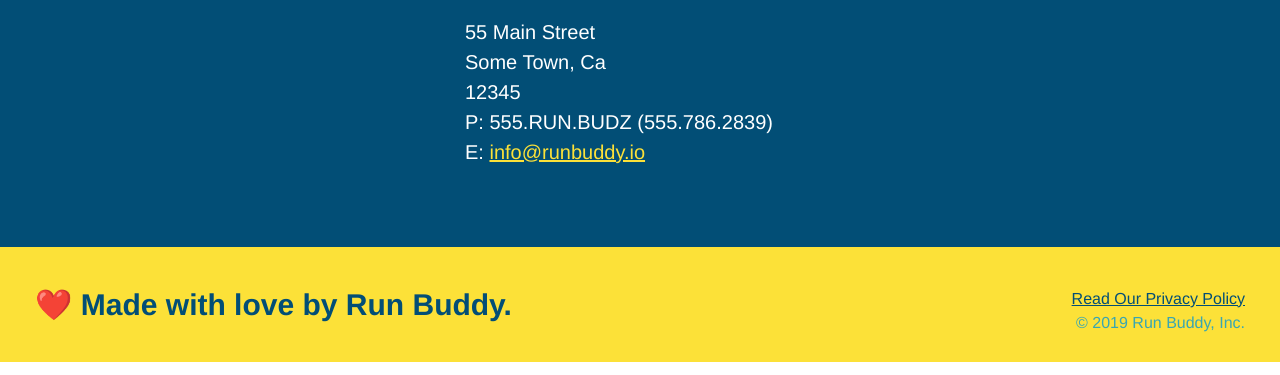
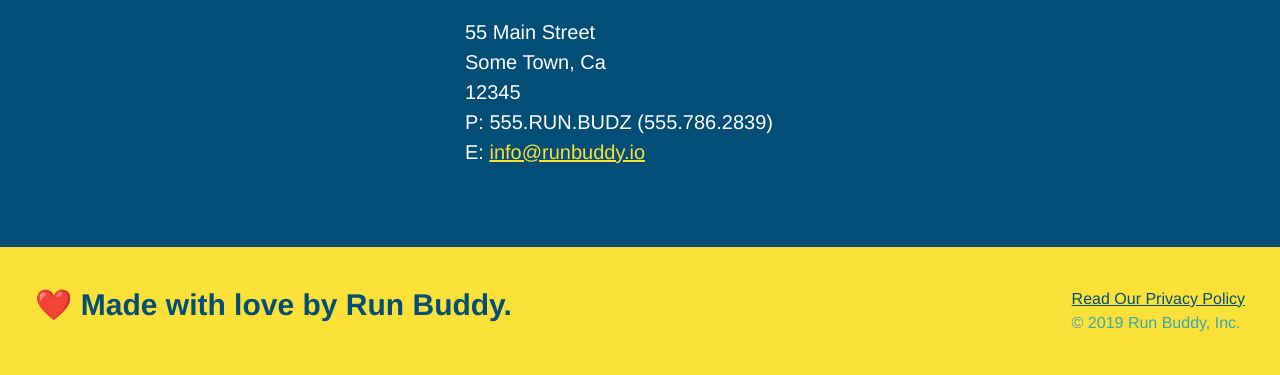
Before and after one commit to cdona0908/run-buddy, a plain HTML site: page index.html in a window 1280 px wide. Shown: the part 4743-5118 px from the top of the page. Drawn offline with Linux system fonts and the light colour scheme.

Commit message:
add flexbox to footer

```diff
--- a/assets/css/style.css
+++ b/assets/css/style.css
@@ -60,20 +60,20 @@ footer {
   background: #fce138;
   padding: 40px 35px;
   width: 100%;
+  display: flex;
+  justify-content: space-between;
+  flex-wrap: wrap;
 }
 
 footer h2 {
-  display: inline;
   color: #024e76;
   font-size: 30px;
   margin: 0;
 }
 
 footer div {
-  float: right;
-  line-height: 1.5;
-  text-align: right;
-}
+    line-height: 1.5;
+  }
 
 footer a {
   color: #024e76;
```
